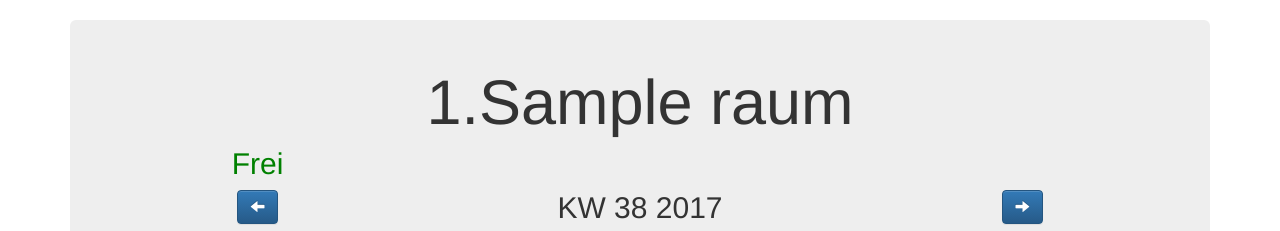
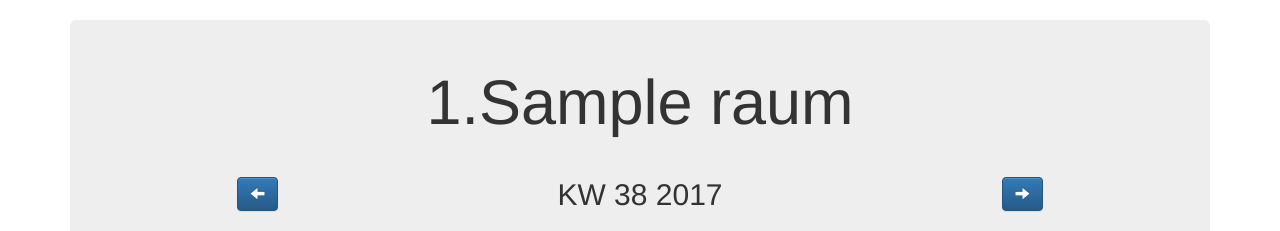
Before and after one commit to holytortoise/abw-reservierung, a Django app: page /schilder/1/ in a window 1280 px wide. Shown: the part 51-282 px from the top of the page. Run offline with Django 3.2, Linux system fonts and the light colour scheme; tables that the repository leaves empty hold one stand-in row (values such as "Sample post"); parts of the project's set-up code (start-up, migrations or seed data) failed here and were passed over; some libraries are stand-ins or nearby versions.

Commit message:
change raum besetzt

```diff
--- a/src/schilder/templates/schilder/generic_room.html
+++ b/src/schilder/templates/schilder/generic_room.html
@@ -41,11 +41,6 @@
   <button class="last btn btn-primary" type="submit" name="last_week"><span class="glyphicon glyphicon-arrow-left"></span></button>
   <button class="next btn btn-primary" type="submit" name="next_week"><span class="glyphicon glyphicon-arrow-right"></span></button>
 </form>
-<h2 class="frei {% if raum_frei %} raum-frei {% else %} raum-besetzt{% endif %}">{% if raum_frei %}
-    Frei {% else %}
-    Besetzt
-{% endif %}
-</h2>
 </div>
 <br>
 <table class="table table-bordered">
```
